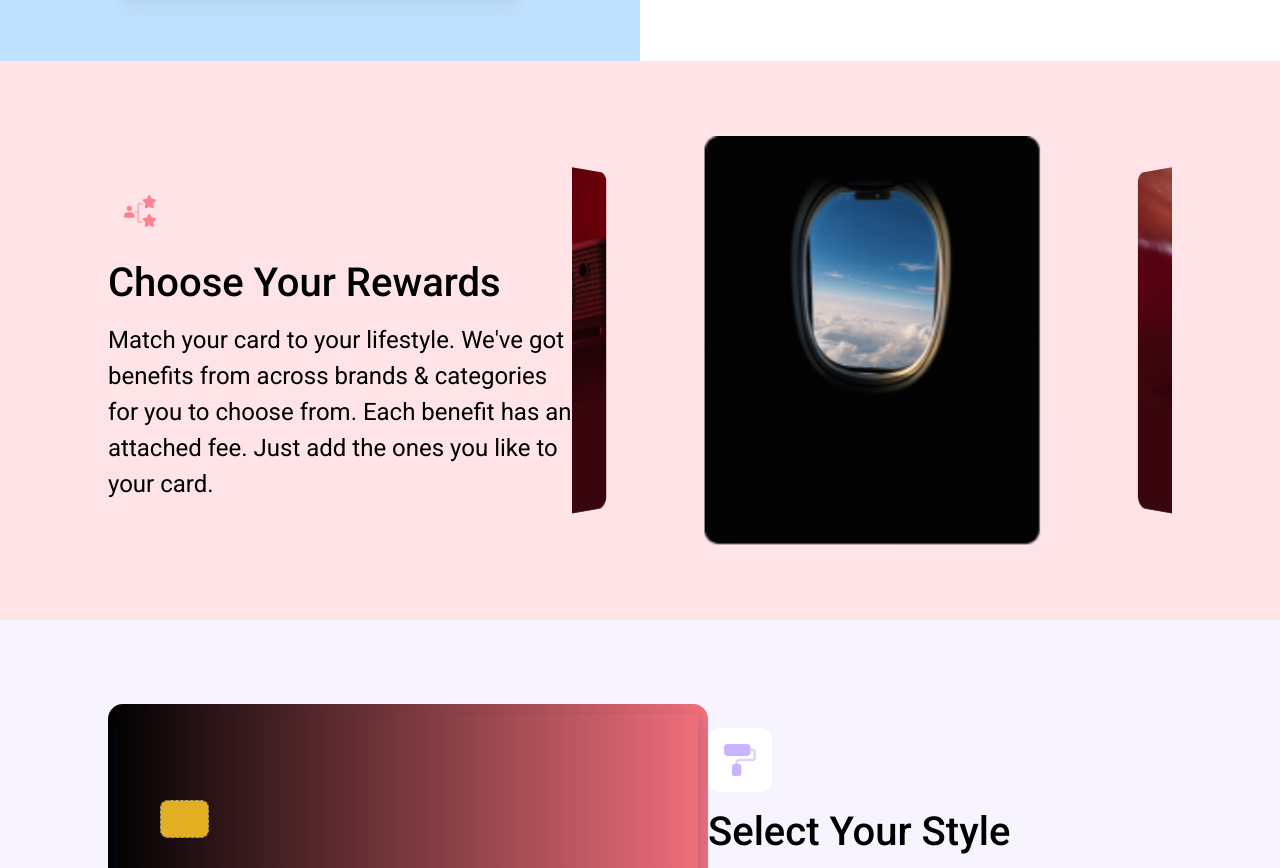
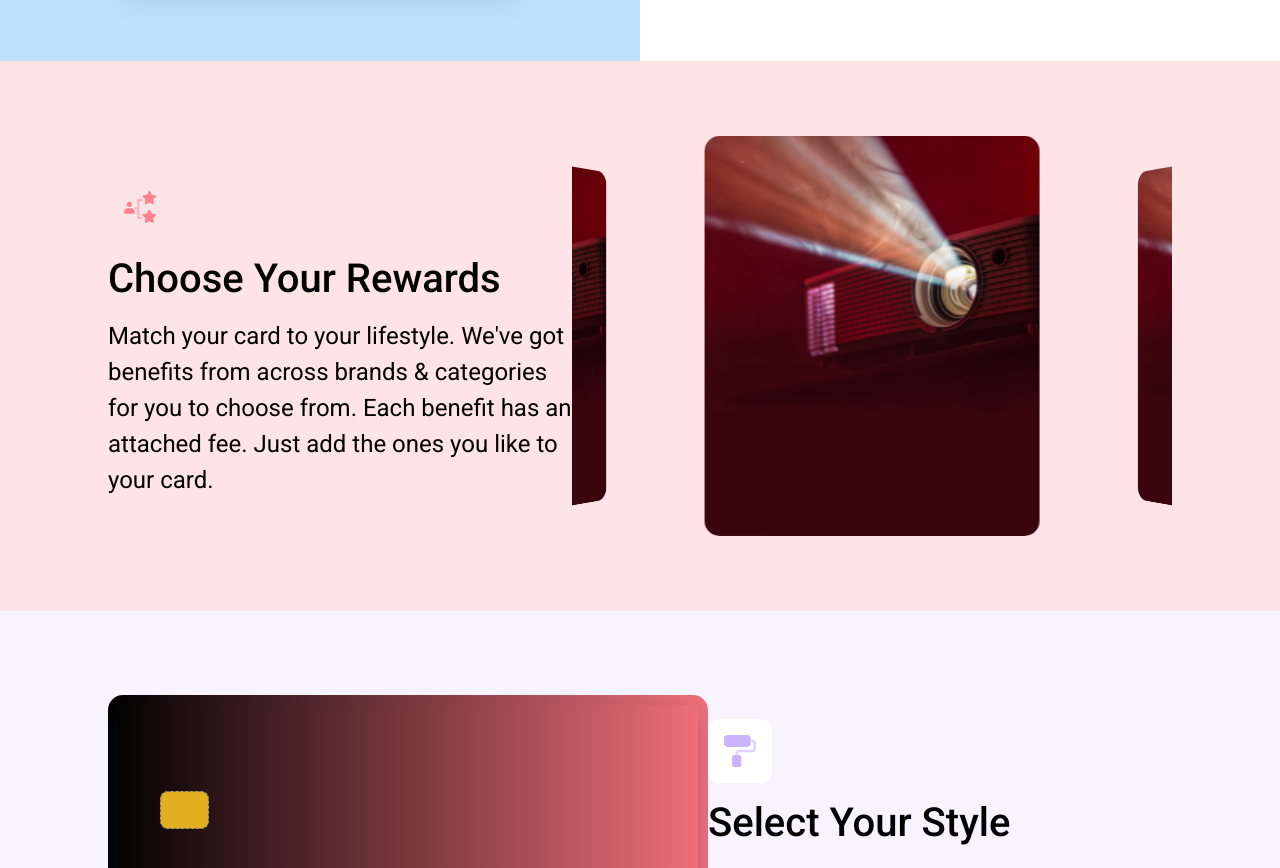
Before and after one commit to Shaivyaa/onething-design-assessment, a Next.js app: page / in a window 1280 px wide. Shown: the part 1486-2354 px from the top of the page. Built offline with nearby package versions, Linux system fonts and the light colour scheme.

Commit message:
added new animations

```diff
--- a/src/app/globals.css
+++ b/src/app/globals.css
@@ -9,7 +9,9 @@ html,
 body {
   max-width: 100vw;
   overflow-x: hidden;
+  cursor: url("../assets/svgs/cursor.svg"), auto;
 }
+
 
 
 
--- a/src/components/common/Swiper/index.js
+++ b/src/components/common/Swiper/index.js
@@ -9,6 +9,7 @@ import { Autoplay, EffectCoverflow, FreeMode } from "swiper/modules";
 import Image from "next/image";
 import swiperImg from "../../../assets/images/swiper-img.png";
 import swiperNew from "../../../assets/images/swiper-new.png";
+import movieImg from "../../../assets/svgs/movie.svg";
 
 export default function Swipeer() {
   return (
@@ -34,49 +35,59 @@ export default function Swipeer() {
         }}
       >
         <SwiperSlide>
-          <Image
-            className={styles.swiper_img}
-            src={swiperImg}
-            alt="swiper-img"
-            height={400}
-            width={350}
-          />
+          <div className={styles.card}>
+            <div className={styles.card__date}>
+              <Image src={movieImg} alt="" height={54} width={54} />
+              <div className={styles.container_swiper}>
+                <span className={styles.date}>Buy 1 Get 1</span>
+                <span className={styles.date}>Movie Tickets</span>
+              </div>
+            </div>
+          </div>
         </SwiperSlide>
         <SwiperSlide>
-          <Image
-            className={styles.swiper_img}
-            src={swiperNew}
-            alt="swiper-img"
-            height={400}
-            width={350}
-          />
+          <div className={styles.card}>
+            <div className={styles.card__date}>
+              <Image src={movieImg} alt="" height={54} width={54} />
+              <div className={styles.container_swiper}>
+                <span className={styles.date}>Buy 1 Get 1</span>
+                <span className={styles.date}>Movie Tickets</span>
+              </div>
+            </div>
+          </div>
         </SwiperSlide>
         <SwiperSlide>
-          <Image
-            className={styles.swiper_img}
-            src={swiperImg}
-            alt="swiper-img"
-            height={400}
-            width={350}
-          />
+          <div className={styles.card}>
+            <div className={styles.card__date}>
+              <Image src={movieImg} alt="" height={54} width={54} />
+              <div className={styles.container_swiper}>
+                <span className={styles.date}>Buy 1 Get 1</span>
+                <span className={styles.date}>Movie Tickets</span>
+              </div>
+            </div>
+          </div>
         </SwiperSlide>
         <SwiperSlide>
-          <Image
-            className={styles.swiper_img}
-            src={swiperNew}
-            alt="swiper-img"
-            height={400}
-            width={350}
-          />
+          <div className={styles.card}>
+            <div className={styles.card__date}>
+              <Image src={movieImg} alt="" height={54} width={54} />
+              <div className={styles.container_swiper}>
+                <span className={styles.date}>Buy 1 Get 1</span>
+                <span className={styles.date}>Movie Tickets</span>
+              </div>
+            </div>
+          </div>
         </SwiperSlide>
         <SwiperSlide>
-          <Image
-            className={styles.swiper_img}
-            src={swiperImg}
-            alt="swiper-img"
-            height={400}
-            width={350}
-          />
+          <div className={styles.card}>
+            <div className={styles.card__date}>
+              <Image src={movieImg} alt="" height={54} width={54} />
+              <div className={styles.container_swiper}>
+                <span className={styles.date}>Buy 1 Get 1</span>
+                <span className={styles.date}>Movie Tickets</span>
+              </div>
+            </div>
+          </div>
         </SwiperSlide>
       </Swiper>
     </>
--- a/src/components/common/Swiper/index.module.scss
+++ b/src/components/common/Swiper/index.module.scss
@@ -1,5 +1,6 @@
 $medium: 580px;
 $high: 980px;
+$dark-pink-color: #F2707C;
 
 .swiper_img {
   display: block;
@@ -12,8 +13,9 @@ $high: 980px;
   }
 }
 .swiper_img:hover {
-  animation: rotBGimg 3s linear infinite;
-  transition: all 0.2s linear;
+  transform: scale(1.2);
+    transition: all 1s ease-in-out;
+    // rotate: 360deg;
 }
 
 @keyframes rotBGimg {
@@ -25,3 +27,104 @@ $high: 980px;
     transform: rotate(360deg);
   }
 }
+.card {
+  width: 100%;
+  height: 400px;
+  background: url("../../../assets/images/swiper-img.png");
+  border-radius: 15px;
+  position: relative;
+  background-repeat: no-repeat;
+  background-size: cover;
+  padding: 5px;
+  display: flex;
+  flex-direction: column;
+  gap: 22px;
+  transition: all 1s ease;
+  color: antiquewhite;
+
+  @media screen and (max-width: $medium) {
+    max-width: 184px;
+    height: auto;
+
+    transition: all 1s ease-in-out;
+  }
+}
+
+.card::before {
+  content: "";
+  width: 10px;
+  height: 10px;
+  position: absolute;
+  bottom: 10px;
+  right: 77px;
+  border-radius: 50%;
+}
+
+.card__date {
+  display: flex;
+  flex-direction: row;
+  gap: 15px;
+  justify-content: center;
+  align-items: end;
+  margin-top: 30px;
+  width: 100%;
+  height: 100%;
+  margin-bottom: 40px;
+  padding: 25px;
+}
+
+.container_swiper {
+  display: flex;
+  flex-direction: column;
+  align-items: center;
+  gap: 8px;
+
+
+}
+
+.date {
+  font-size: 18px;
+
+  @media screen and (max-width: $medium) {
+    font-size: 9px;
+  }
+}
+
+.time {
+  font-size: 2em;
+}
+
+.popup {
+  background-color: #444746;
+  border-radius: 5px;
+  display: flex;
+  flex-direction: column;
+  font-size: .8em;
+  padding: 3px;
+}
+
+.popup .title {
+  font-size: 9px;
+  color: #9cbde2;
+}
+
+.card__date,
+.popup {
+  opacity: 0;
+  transition: all .5s ease;
+}
+
+.card:hover {
+  transform: scale(1.2);
+
+
+  @media screen and (max-width: $medium) {
+    transform: scale(1.2);
+    box-shadow: none;
+  }
+}
+
+.card:hover .card__date,
+.card:hover .popup {
+  opacity: 1;
+}
```
Also changed, not shown: src/assets/svgs/cursor.svg (added), src/assets/svgs/movie.svg (added).
